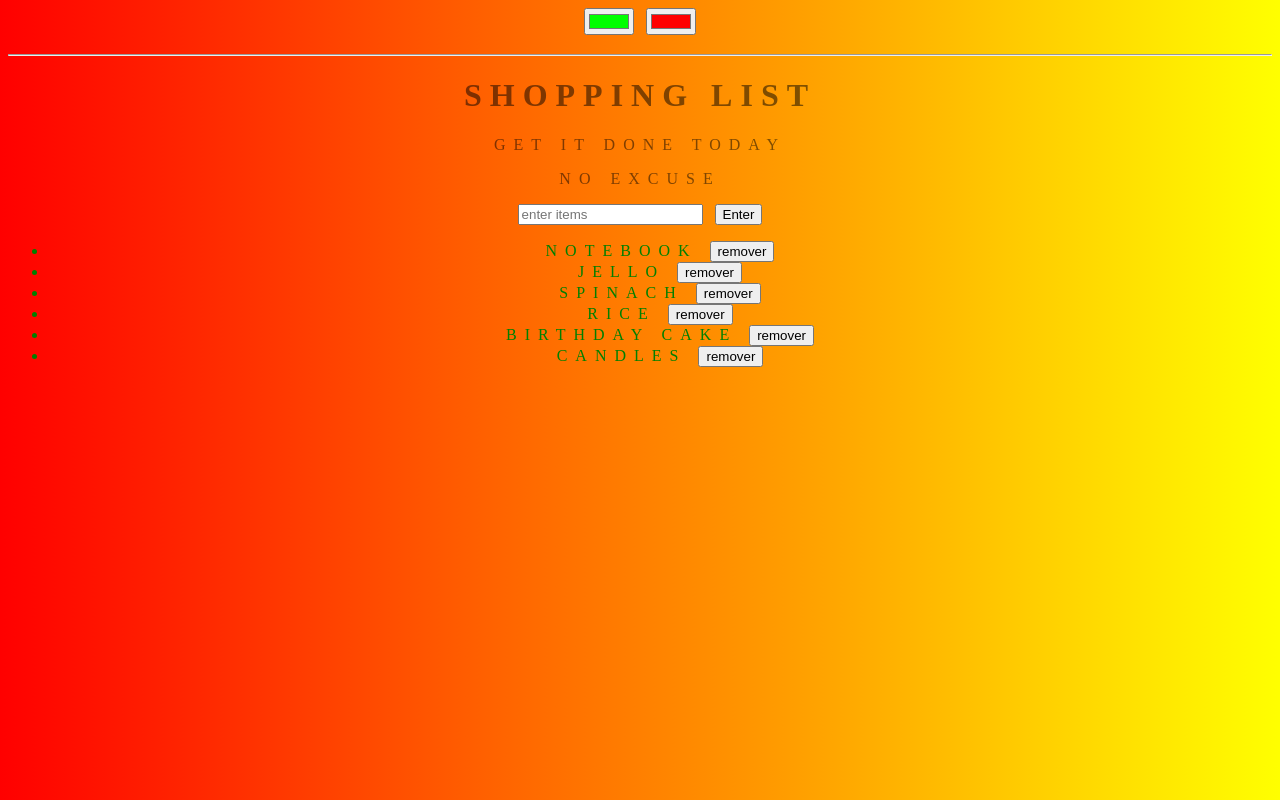
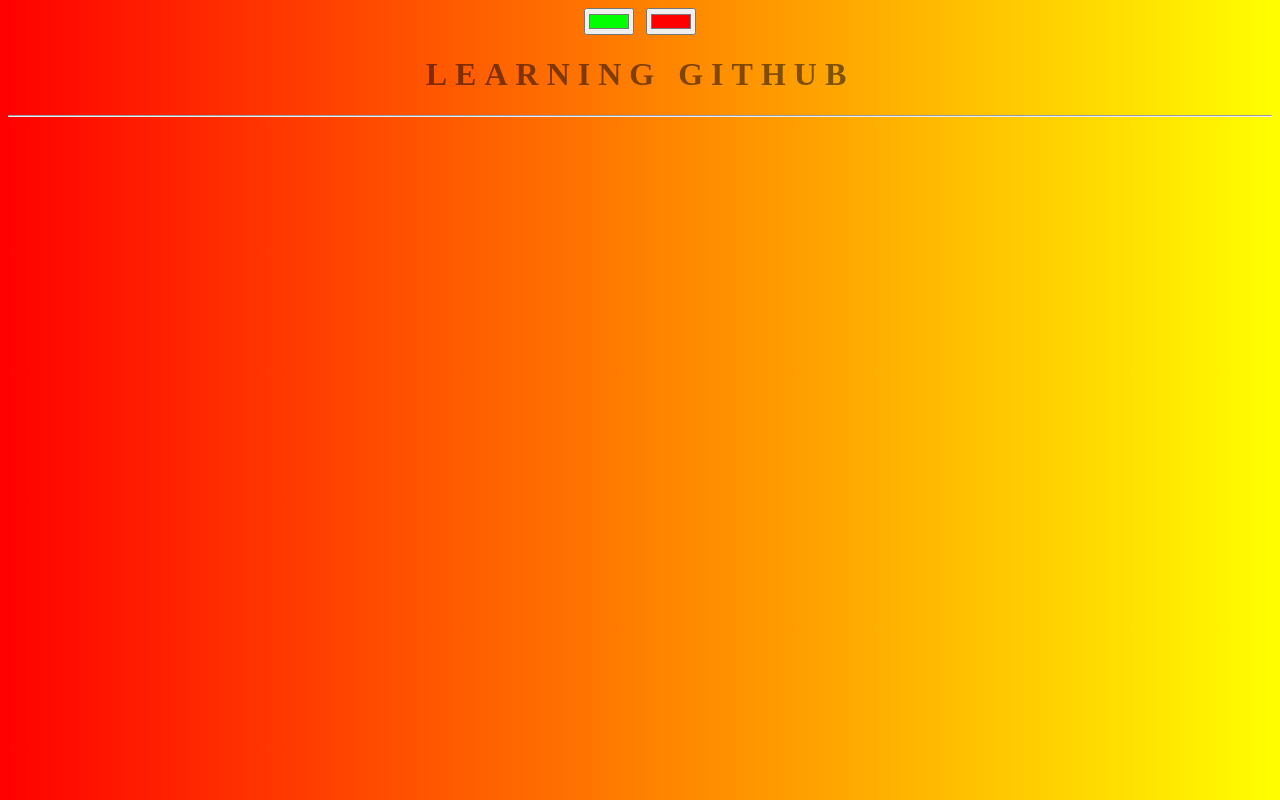
Before and after one commit to ANDREB2/test-generator, a plain HTML site: page index.html in a window 1280 px wide. Drawn offline with Linux system fonts and the light colour scheme.

Commit message:
index alteredgit push

```diff
--- a/index.html
+++ b/index.html
@@ -3,7 +3,7 @@
 <head>
 	<meta charset="utf-8">
 	<meta name="viewport" content="width=device-width, initial-scale=1">
-	<title>Shopping List</title>
+	<title>Project GitHub</title>
 	<link rel="stylesheet" type="text/css" href="style.css">
 </head>
 <body>
@@ -11,21 +11,8 @@
 	<input class="color1" type="color" name="color1" value="#00ff00">
 	<input class="color2" type="color" name="color2" value="#ff0000">
 
-	<h3></h3>
+	<h1>Learning GitHub</h1>
 <hr>
-	<h1 ontoggle="true">Shopping List</h1>
-	<p id="first">Get it done today</p>
-	<p class="second">No excuse</p>
-	<input id="userinput" type="text" placeholder="enter items">
-	<button id="enter">Enter</button>
-	<ul class="lstShopping">
-		<li random="23">Notebook <button id="r_0">remover</button></li>
-		<li>Jello <button id="r_1">remover</button></li>
-		<li>Spinach <button id="r_2">remover</button></li>
-		<li>Rice <button id="r_3">remover</button></li>
-		<li>Birthday Cake <button id="r_4">remover</button></li>
-		<li>Candles <button id="r_5">remover</button></li>
-	</ul>
 
 	<script type="text/javascript" src="script.js"></script>
 </body>
```
